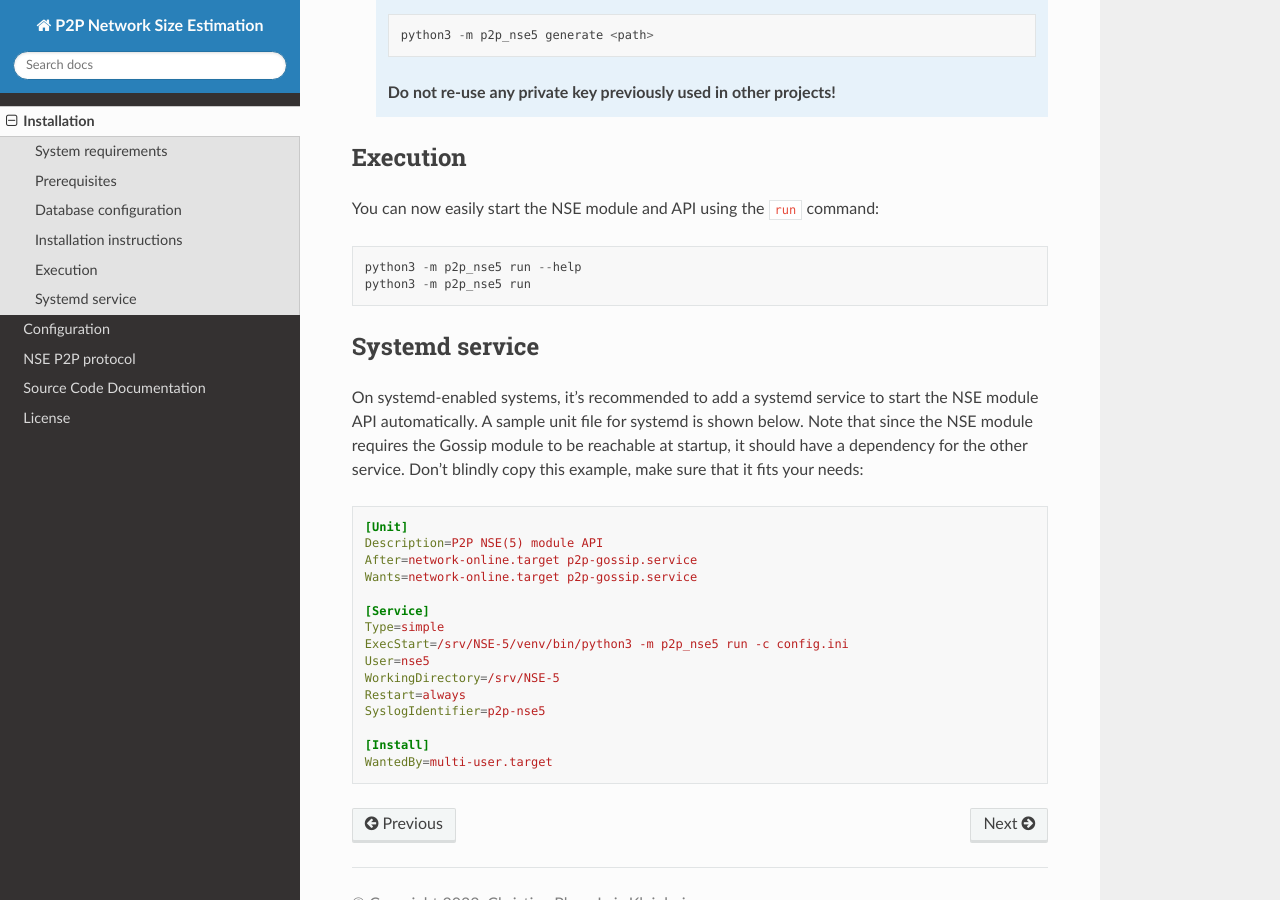
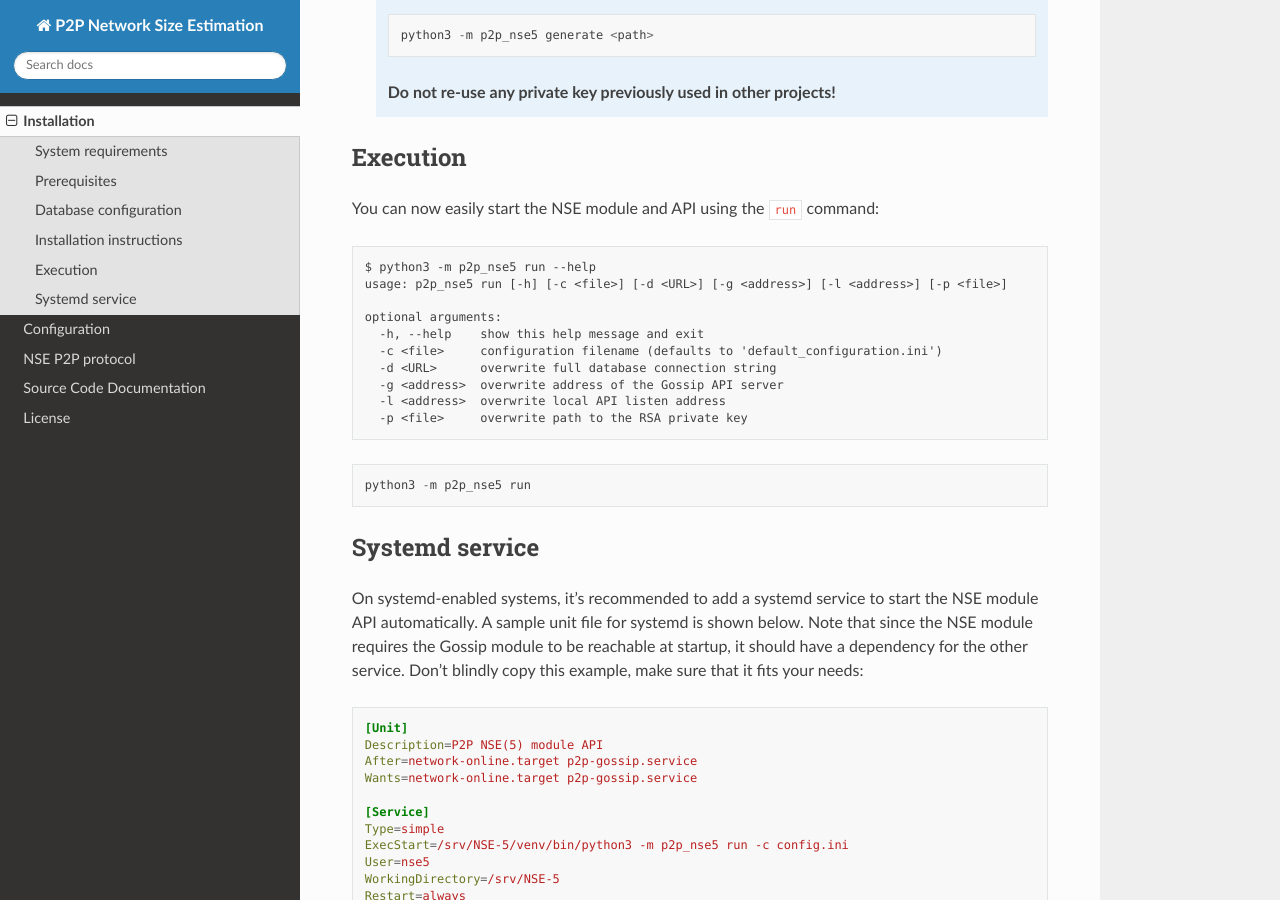
Before and after one commit to CrsiX/GNUnet-NSE-P2P, a Sphinx documentation site: the page built from sphinx/source/installation.rst, in a window 1280 px wide and 900 px high, scrolled down 2246 px. Built offline with Sphinx 7.4.7 and the Read the Docs theme 2.0.0, drawn with Linux system fonts in a browser that asks for light colours.

Commit message:
Added short descriptions to README.md and documentation's index

```diff
--- a/sphinx/source/index.rst
+++ b/sphinx/source/index.rst
@@ -5,6 +5,12 @@
 
 Documentation for P2P Network Size Estimation
 =============================================
+
+This project aims at implementing a Network Size Estimation (NSE) service
+in an unstructured P2P network in the context of a VoIP application.
+It uses the GNUnet NSE algorithm in a slightly changed configuration
+to estimate the number of peers that are actively participating in the P2P
+network. It relies on another module, Gossip, to work properly.
 
 .. TODO: Write short summary of the project
 
--- a/sphinx/source/installation.rst
+++ b/sphinx/source/installation.rst
@@ -124,7 +124,19 @@ You can now easily start the NSE module and API using the ``run`` command:
 
 .. code-block::
 
-    python3 -m p2p_nse5 run --help
+    $ python3 -m p2p_nse5 run --help
+    usage: p2p_nse5 run [-h] [-c <file>] [-d <URL>] [-g <address>] [-l <address>] [-p <file>]
+
+    optional arguments:
+      -h, --help    show this help message and exit
+      -c <file>     configuration filename (defaults to 'default_configuration.ini')
+      -d <URL>      overwrite full database connection string
+      -g <address>  overwrite address of the Gossip API server
+      -l <address>  overwrite local API listen address
+      -p <file>     overwrite path to the RSA private key
+
+.. code-block::
+
     python3 -m p2p_nse5 run
 
 Systemd service
```
Also changed, not shown: README.md (+6 -0 lines).
